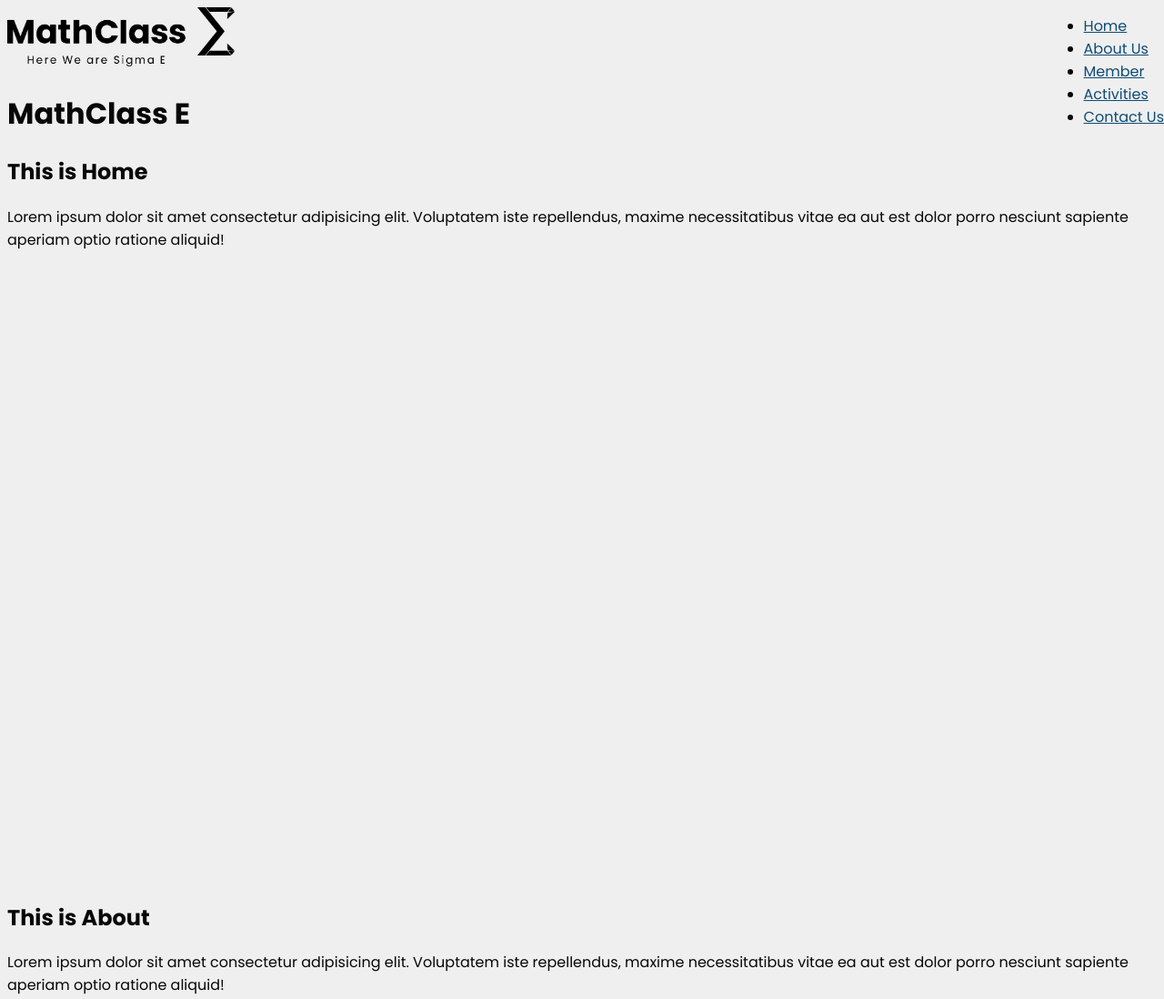
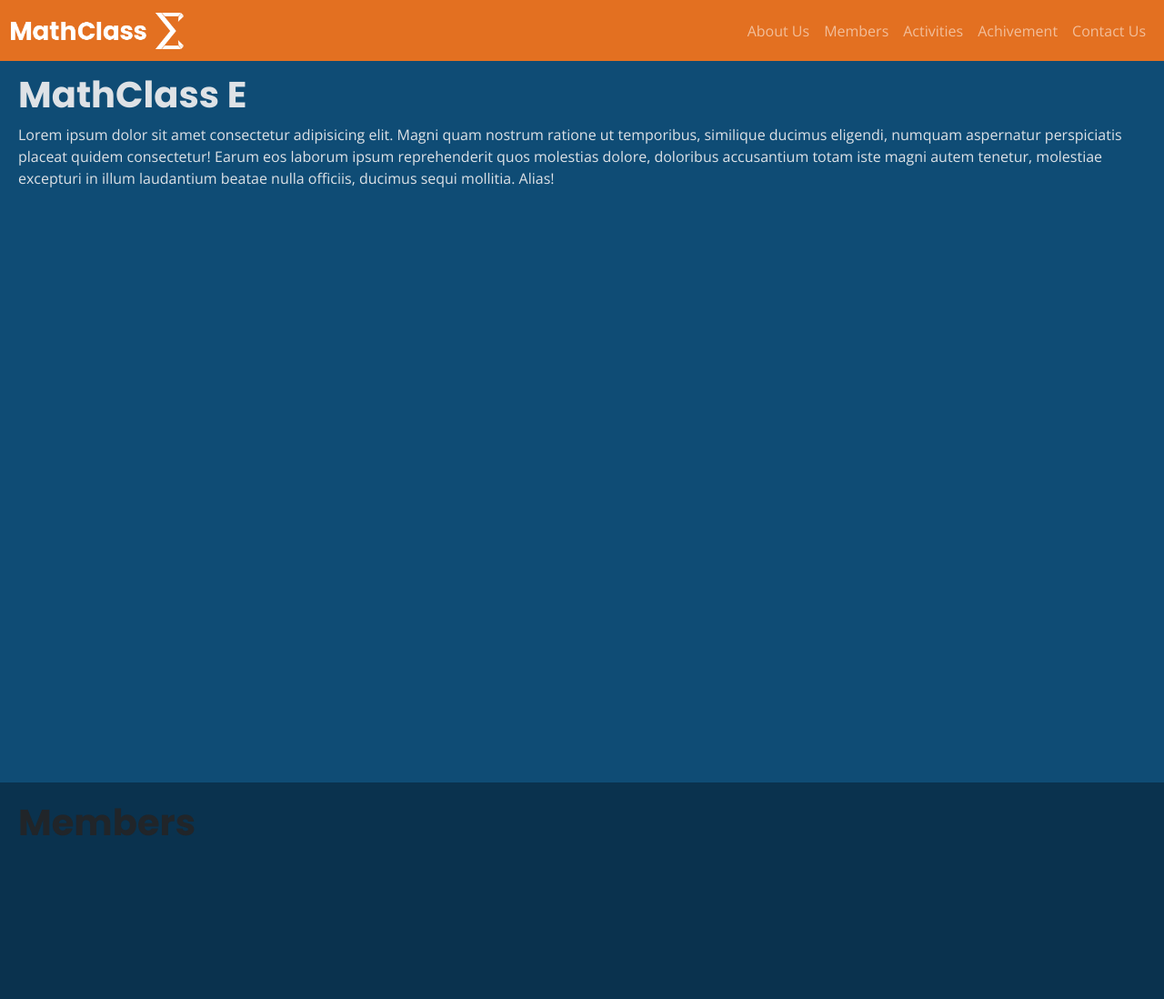
Before and after one commit to MathClassE/mathclass_e, a plain HTML site: page index.html in a window 1280 px wide. Shown: the top 1098 px of the page at 91% size. Drawn offline with nearby package versions, Linux system fonts and the light colour scheme.

Commit message:
coding has begin

```diff
--- a/index.html
+++ b/index.html
@@ -1,55 +1,66 @@
 <!DOCTYPE html>
-<html lang="en">
+<html lang="id">
 <head>
   <meta charset="UTF-8">
   <meta name="viewport" content="width=device-width, initial-scale=1.0">
-    <title>MathClass E</title>
+  <title>Document</title>
+  <link rel="shortcut icon" href="assets/favicon/favicon.ico" type="image/x-icon">
+  <link href="https://cdn.jsdelivr.net/npm/bootstrap@5.3.3/dist/css/bootstrap.min.css" rel="stylesheet" integrity="sha384-QWTKZyjpPEjISv5WaRU9OFeRpok6YctnYmDr5pNlyT2bRjXh0JMhjY6hW+ALEwIH" crossorigin="anonymous">
   <link rel="stylesheet" href="style/style.css">
-    <link rel="website icon" type="png" href="assets/icon.png">
 </head>
 <body>
   <header>
-        <nav>
-            <topbar>
-                <logo>
-                    <img src="assets/secondary.png" alt="logo" width="250">
-                </logo>
-                <menu>
-                    <ul style="position: fixed;top: 0;right: 0;">
-                        <li><a href="#home">Home</a></li>
-                        <li><a href="#about">About Us</a></li>
-                        <li><a href="#member">Member</a></li>
-                        <li><a href="#activities">Activities</a></li>
-                        <li><a href="#contact">Contact Us</a></li>
-                    </ul>
-                </menu>
-            </topbar>
+    <nav class="navbar navbar-expand-lg navbar-dark fixed-top">
+      <div class="container-fluid">
+        <a class="navbar-brand" href="#">
+          <img src="assets/secondary 2w.png" alt="logo" height="40" class="d-inline-block align-text-top">
+        </a>
+        <button class="navbar-toggler" type="button" data-bs-toggle="collapse" data-bs-target="#navbarNavAltMarkup" aria-controls="navbarNavAltMarkup" aria-expanded="false" aria-label="Toggle navigation">
+          <span class="navbar-toggler-icon"></span>
+        </button>
+        <div class="collapse navbar-collapse" id="navbarNavAltMarkup">
+          <div class="navbar-nav ms-auto">
+            <a class="nav-link" href="#about">About Us</a>
+            <a class="nav-link" href="#members">Members</a>
+            <a class="nav-link" href="#activities">Activities</a>
+            <a class="nav-link" href="#achivement">Achivement</a>
+            <a class="nav-link" href="#contact">Contact Us</a>
+          </div>
+        </div>
+      </div>
     </nav>
   </header>
   <main>
+    <div id="about">
       <h1>MathClass E</h1>
-        <div id="home" style="height: 100vh;">
-            <h2>This is Home</h2>
-            <p>Lorem ipsum dolor sit amet consectetur adipisicing elit. Voluptatem iste repellendus, maxime necessitatibus vitae ea aut est dolor porro nesciunt sapiente aperiam optio ratione aliquid!</p>
+      <!-- About Us -->
+      <p>Lorem ipsum dolor sit amet consectetur adipisicing elit. Magni quam nostrum ratione ut temporibus, similique ducimus eligendi, numquam aspernatur perspiciatis placeat quidem consectetur! Earum eos laborum ipsum reprehenderit quos molestias dolore, doloribus accusantium totam iste magni autem tenetur, molestiae excepturi in illum laudantium beatae nulla officiis, ducimus sequi mollitia. Alias!</p>
     </div>
-        <div id="about" style="height: 100vh;">
-            <h2>This is About</h2>
-            <p>Lorem ipsum dolor sit amet consectetur adipisicing elit. Voluptatem iste repellendus, maxime necessitatibus vitae ea aut est dolor porro nesciunt sapiente aperiam optio ratione aliquid!</p>
+    <div id="members">
+      <!-- Members -->
+      <h1>Members</h1>
+      <!-- untuk tampilan setiap gambar mungkin bisa menggunakan flex atau grid, yang detail bisa dibuat seperti pop up -->
     </div>
-        <div id="member" style="height: 100vh;">
-            <h2>This is Member</h2>
-            <p>Lorem ipsum dolor sit amet consectetur adipisicing elit. Voluptatem iste repellendus, maxime necessitatibus vitae ea aut est dolor porro nesciunt sapiente aperiam optio ratione aliquid!</p>
+    <div id="activities">
+      <!-- Activities -->
+      <h1>Activities</h1>
+      <!-- tampilan bisa disesuaikan dengan yang ada pada design, gambar dengan nama aktivitas, isi berupa kegiatan kelas -->
     </div>
-        <div id="activities" style="height: 100vh;">
-            <h2>This is Activities</h2>
-            <p>Lorem ipsum dolor sit amet consectetur adipisicing elit. Voluptatem iste repellendus, maxime necessitatibus vitae ea aut est dolor porro nesciunt sapiente aperiam optio ratione aliquid!</p>
+    <div id="achivement">
+      <!-- Achivement -->
+      <h1>Achivement</h1>
+      <!-- tampilan bisa disesuaikan dengan yang ada pada design, gambar dengan nama penghargaan, isi berupa sertifikat lomba -->
     </div>
-        <div id="contact" style="height: 100vh;">
-            <h2>This is Contact</h2>
-            <p>Lorem ipsum dolor sit amet consectetur adipisicing elit. Voluptatem iste repellendus, maxime necessitatibus vitae ea aut est dolor porro nesciunt sapiente aperiam optio ratione aliquid!</p>
+    <div id="contact">
+      <!-- Contact Us -->
+      <h1>Contact Us</h1>
+      <!-- email: mathisclasse@gmail.com -->
     </div>
   </main>
   <footer></footer>
+
+
+  <script src="https://cdn.jsdelivr.net/npm/bootstrap@5.3.3/dist/js/bootstrap.bundle.min.js" integrity="sha384-YvpcrYf0tY3lHB60NNkmXc5s9fDVZLESaAA55NDzOxhy9GkcIdslK1eN7N6jIeHz" crossorigin="anonymous"></script>
   <script src="script/script.js"></script>
 </body>
 </html>
--- a/style/style.css
+++ b/style/style.css
@@ -1,16 +1,53 @@
+/* css reset */
+@import url('https://fonts.googleapis.com/css2?family=Open+Sans:ital,wght@0,300..800;1,300..800&family=Poppins:ital,wght@0,100;0,200;0,300;0,400;0,500;0,600;0,700;0,800;0,900;1,100;1,200;1,300;1,400;1,500;1,600;1,700;1,800;1,900&display=swap');
+
+:root /* [default color] */{
+    --blue-01: #0F4C75;
+    --blue-02: #0A324E;
+    --blue-03: #051825;
+    --orange-01: #E37021;
+    --orange-02: #75380F;
+}
+*{
+    font-family: 'Open Sans', sans-serif !important;
+    transition: all 0.25s;
+}
+
+h1, h2, h3, h4, h5, h6{
+    font-family: 'Poppins', sans-serif !important;
+    font-weight: bold;
+}
+
 /* style */
+nav{
+    background-color: var(--orange-01);
+}
 
-@import url('https://fonts.googleapis.com/css2?family=Open+Sans:ital,wght@0,300..800;1,300..800&family=Poppins:ital,wght@0,100;0,200;0,300;0,400;0,500;0,600;0,700;0,800;0,900;1,100;1,200;1,300;1,400;1,500;1,600;1,700;1,800;1,900&display=swap');
-*{
-    /* padding: 0;
-    margin: 0; */
-    /* list-style: none;
-    text-decoration: none; */
-    /* font-size: 16px; */
-    color: #070707;
-    font-family: 'Poppins', sans-serif;
-    background-color: #efefef;
+/* untuk patokan */
+main #about{
+    margin-top: 60px;
+    background-color: var(--blue-01);
+    height: 100vh;
+    color: var(--bs-gray-300);
+    padding: 20px;
 }
-a{
-    color: #0f4c75;
+main #members{
+    background-color: var(--blue-02);
+    height: 100vh;
+    padding: 20px;
 }
+main #activities{
+    background-color: var(--blue-03);
+    height: 100vh;
+    padding: 20px;
+}
+main #achivement{
+    background-color: var(--orange-01);
+    height: 100vh;
+    padding: 20px;
+}
+main #contact{
+    background-color: var(--orange-02);
+    height: 100vh;
+    padding: 20px;
+}
```
Also changed, not shown: assets/favicon/code.txt (added), assets/favicon/favicon-16x16.png (added), assets/favicon/favicon-32x32.png (added), assets/favicon/favicon.ico (added), assets/secondary 2.png (added), assets/secondary 2w.png (added), assets/secondary.png (deleted). Lines whose indentation alone changed are shown as unchanged.
